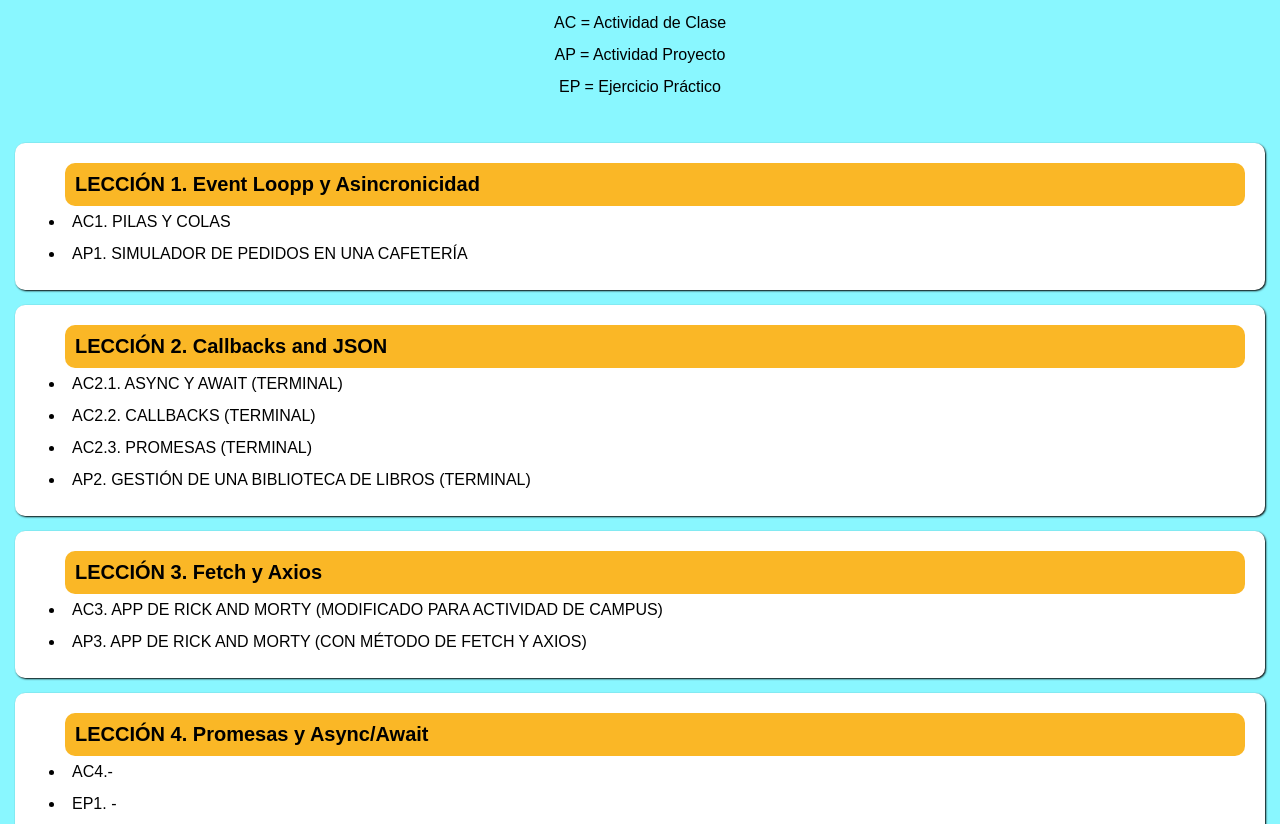
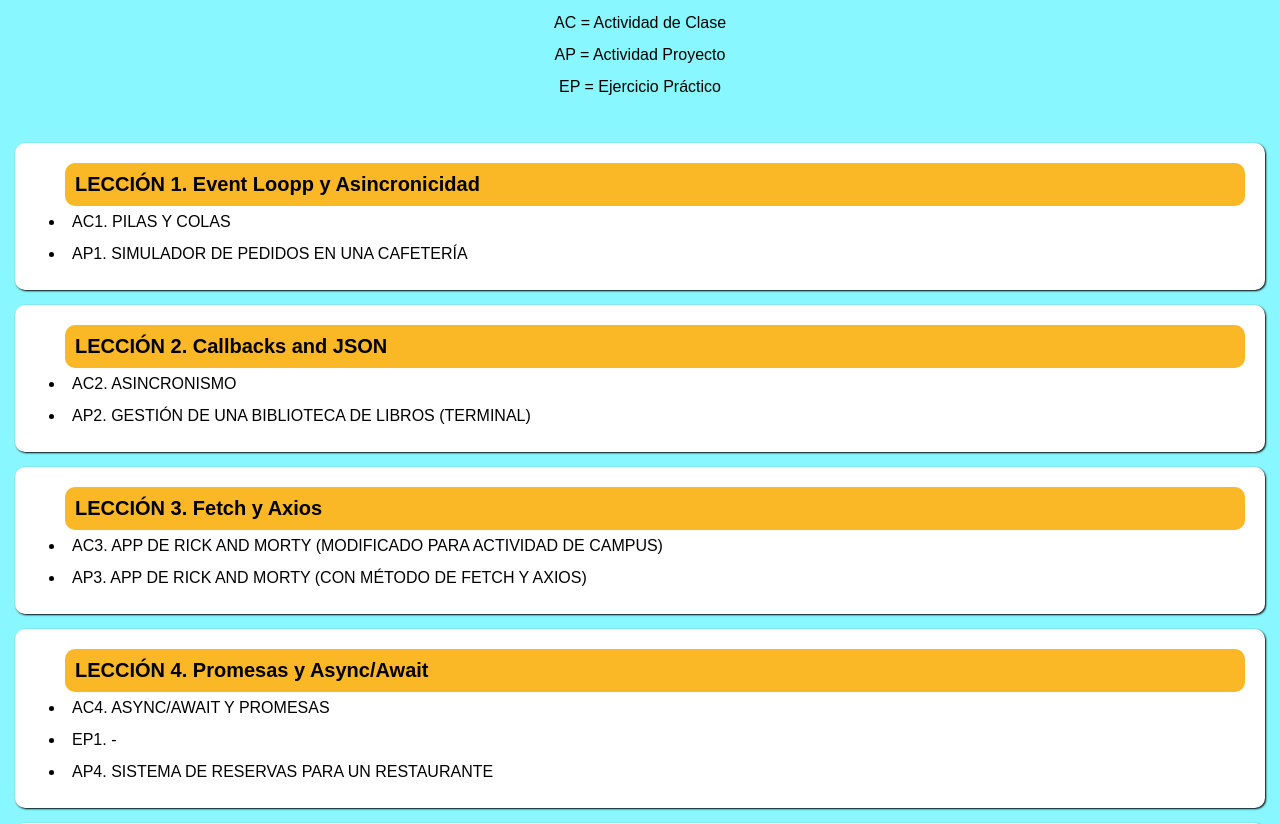
Before and after one commit to Wilberth08-maker/Modulo_3.-Desarrollo-avanzado-en-JavaScript, a plain HTML site: page index.html in a window 1280 px wide. Shown: the part 112-936 px from the top of the page. Drawn offline with Linux system fonts and the light colour scheme.

Commit message:
Se mejoró el acceso a actividades de asicronismo hecho en clase y se añadió la actividad 4 a la página principal index.html

```diff
--- a/index.html
+++ b/index.html
@@ -41,13 +41,7 @@
         <h2 class="lecciones"> LECCIÓN 2. Callbacks and JSON</h2>
         <ul>
             <li>
-                <a href="Lección_2/Asincronismo/async.js" target="_blank"> AC2.1. ASYNC Y AWAIT (TERMINAL) </a>
-            </li>
-            <li>
-                <a href="Lección_2/Asincronismo/callback.js" target="_blank"> AC2.2. CALLBACKS (TERMINAL) </a>
-            </li>
-            <li>
-                <a href="Lección_2/Asincronismo/promesa.js" target="_blank"> AC2.3. PROMESAS (TERMINAL) </a>
+                <a href="Lección_2/Asincronismo/index.html" target="_blank"> AC2. ASINCRONISMO </a>
             </li>
             <li>
                 <a href="Lección_2/biblioteca.js" target="_blank"> AP2. GESTIÓN DE UNA BIBLIOTECA DE LIBROS (TERMINAL) </a>
@@ -72,13 +66,13 @@
         <h2 class="lecciones"> LECCIÓN 4. Promesas y Async/Await </h2>
         <ul>
             <li>
-                <a href="./LECCIÓN 4. PUNTEROS/index.html" target="_blank"> AC4.- </a>
+                <a href="./Lección_2/Asincronismo/index.html" target="_blank"> AC4. ASYNC/AWAIT Y PROMESAS</a>
             </li>
             <li>
                 <a href="./LECCIÓN 7/suma.html" target="_blank"> EP1. - </a>
             </li>
             <li>
-                <a href="./LECCIÓN 4. PUNTEROS/parNombres.html" target="_blank"> AP4. - </a>
+                <a href="./LECCIÓN 4. PUNTEROS/parNombres.html" target="_blank"> AP4. SISTEMA DE RESERVAS PARA UN RESTAURANTE </a>
             </li>
         </ul>
     </div>
```
Also changed, not shown: Lección_2/Asincronismo/index.html (added, +26 -0 lines).
